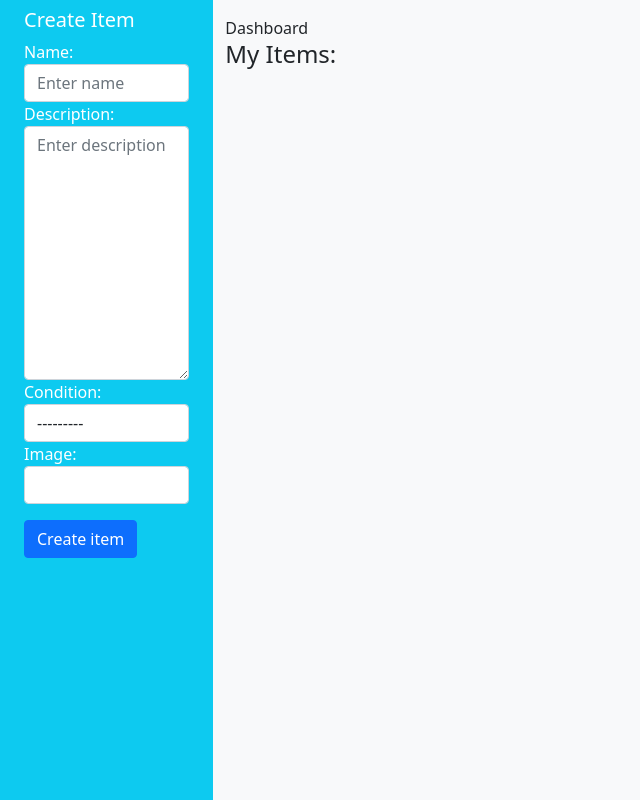
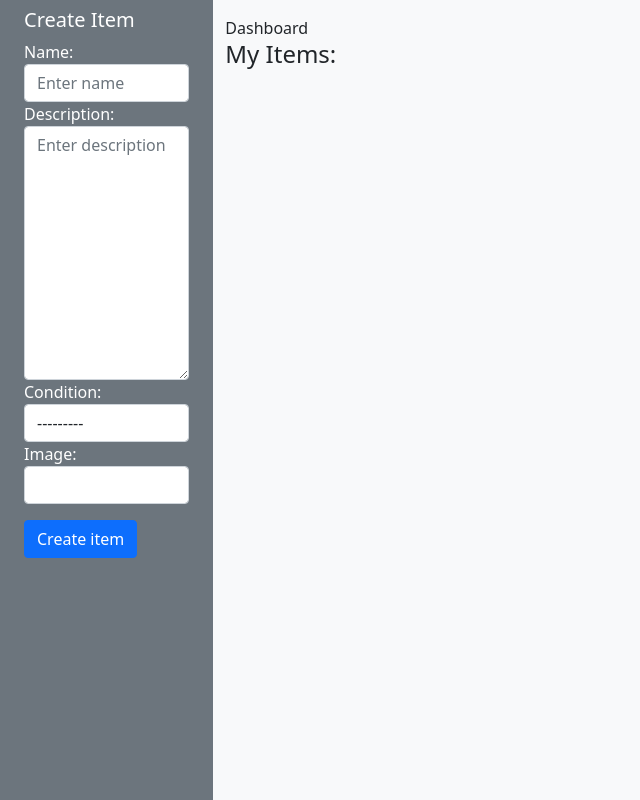
Before and after one commit to ElvarThorS/T-220-VLN2, a Django app: page /my-items/ in a window 1280 px wide. Shown: the part 58-858 px from the top of the page, without its empty margins (0-640 px from the left). Run offline with Django 4.2, Linux system fonts and the light colour scheme; the visitor is signed in with stand-in values (Sample User, id 1); data that the repository does not hold is empty.

Commit message:
Changed sidebar color

```diff
--- a/fire_sale/templates/sidebar.html
+++ b/fire_sale/templates/sidebar.html
@@ -1,6 +1,6 @@
 <div class="container-fluid">
     <div class="row flex-nowrap">
-        <div class="col-auto col-md-3 col-xl-2 px-sm-2 px-0 bg-info">
+        <div class="col-auto col-md-3 col-xl-2 px-sm-2 px-0 bg-secondary">
             <div class="d-flex flex-column align-items-center align-items-sm-start px-3 pt-2 text-white min-vh-100">
                 <h4 class="fs-5 d-none d-sm-inline">Create Item</h4>
                 <ul class="nav nav-pills flex-column mb-sm-auto mb-0 align-items-center align-items-sm-start" id="menu">
```
